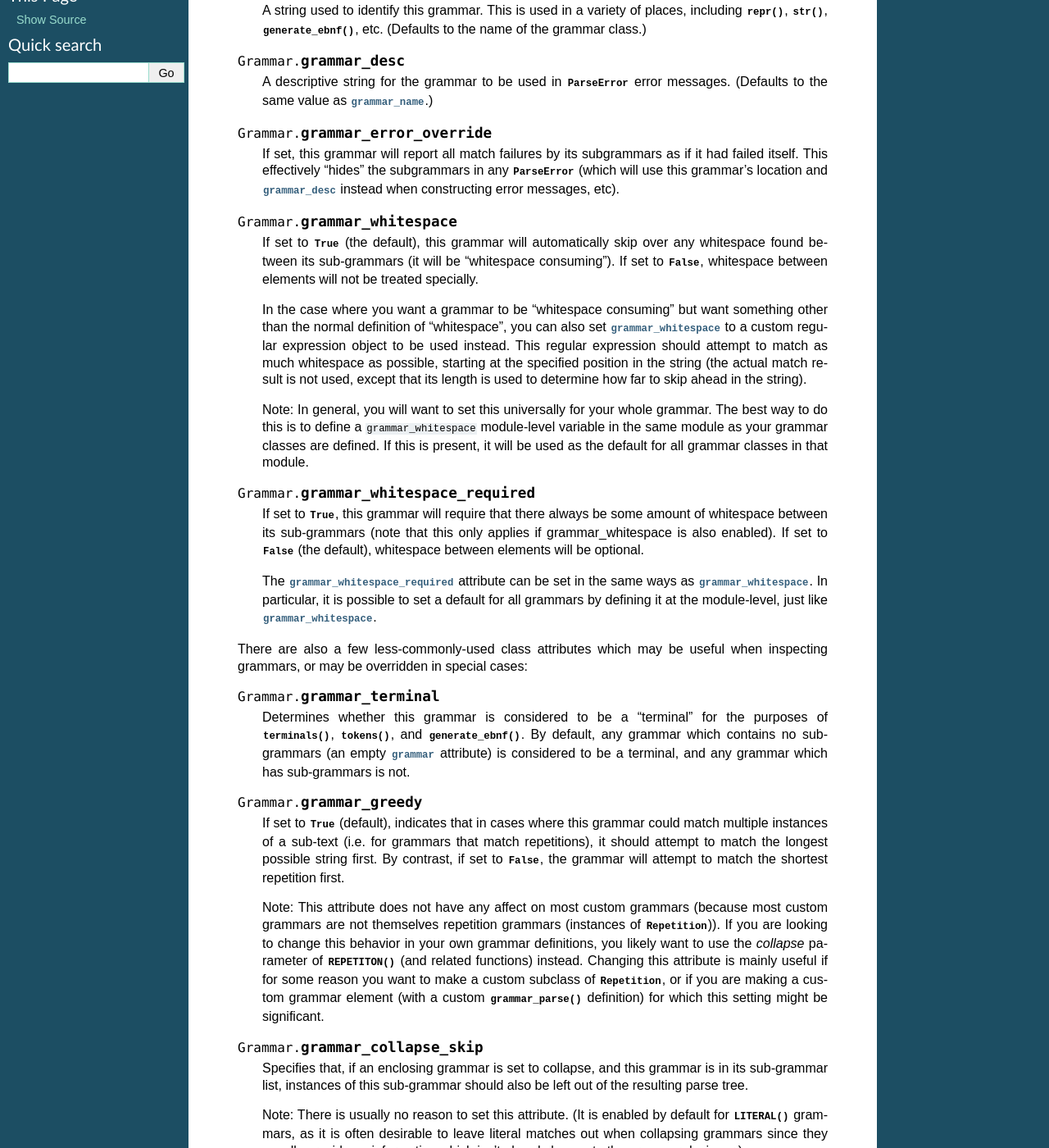
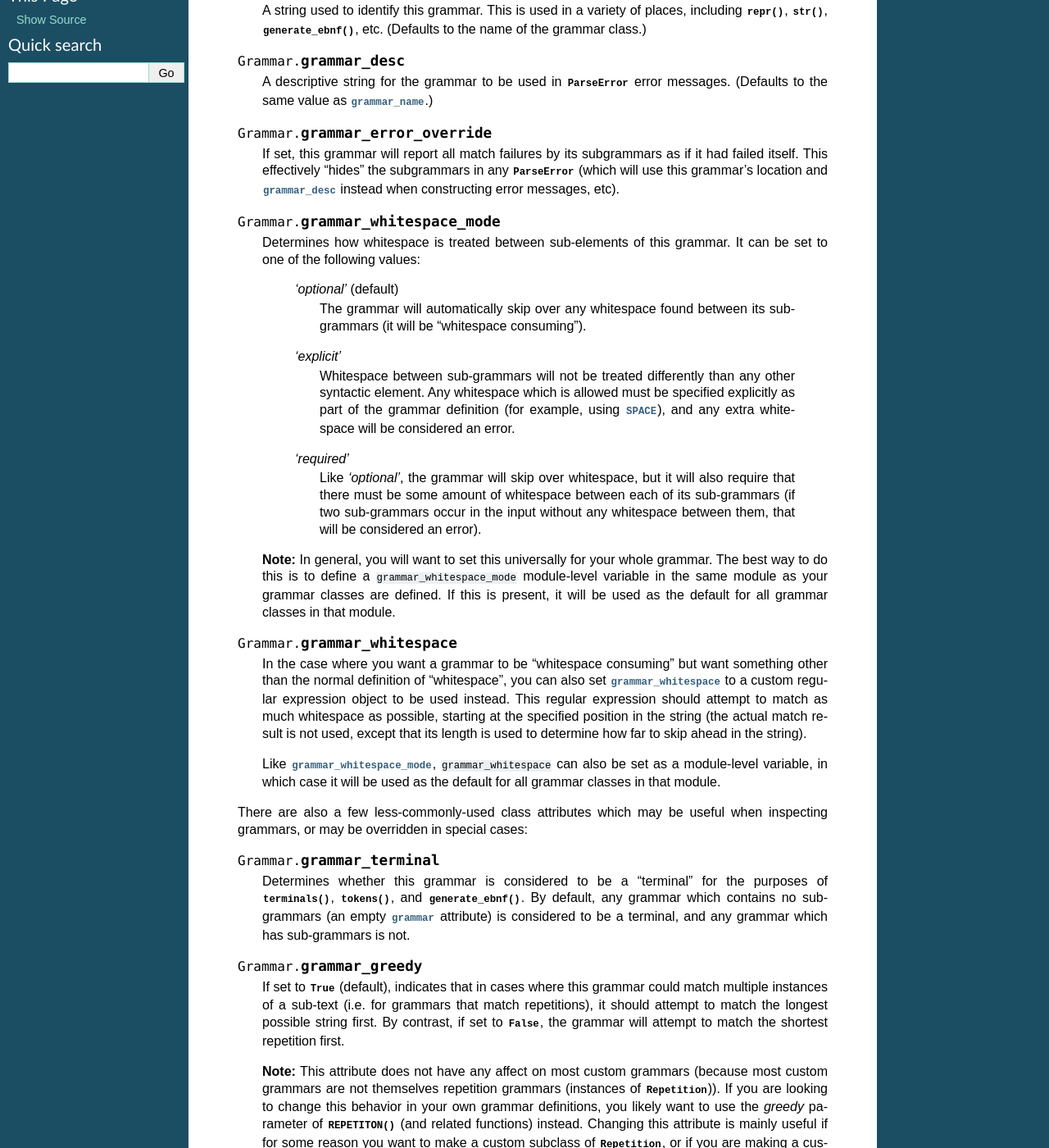
Before and after one commit to foogod/modgrammar, a Sphinx documentation site: the page built from doc/libref.rst, in a window 1280 px wide and 1400 px high, scrolled down 829 px. Shown: the whole window at 82% size. Built offline with Sphinx 7.4.7, drawn with Linux system fonts in a browser that asks for light colours; some of the changed text lies outside the part shown.

Commit message:
Fixed docs to reflect whitespace_required->whitespace_mode change.  Misc other doc fixups.

```diff
--- a/doc/libref.rst
+++ b/doc/libref.rst
@@ -36,19 +36,24 @@ Class Attributes
 
       If set, this grammar will report all match failures by its subgrammars as if it had failed itself.  This effectively "hides" the subgrammars in any :exc:`ParseError` (which will use this grammar's location and :attr:`grammar_desc` instead when constructing error messages, etc).
 
+   .. attribute:: Grammar.grammar_whitespace_mode
+
+      Determines how whitespace is treated between sub-elements of this grammar.  It can be set to one of the following values:
+
+        *'optional'* (default)
+          The grammar will automatically skip over any whitespace found between its sub-grammars (it will be "whitespace consuming").
+        *'explicit'*
+          Whitespace between sub-grammars will not be treated differently than any other syntactic element.  Any whitespace which is allowed must be specified explicitly as part of the grammar definition (for example, using :const:`SPACE`), and any extra whitespace will be considered an error.
+        *'required'*
+          Like *'optional'*, the grammar will skip over whitespace, but it will also require that there must be some amount of whitespace between each of its sub-grammars (if two sub-grammars occur in the input without any whitespace between them, that will be considered an error).
+
+      **Note:** In general, you will want to set this universally for your whole grammar.  The best way to do this is to define a ``grammar_whitespace_mode`` module-level variable in the same module as your grammar classes are defined.  If this is present, it will be used as the default for all grammar classes in that module.
+
    .. attribute:: Grammar.grammar_whitespace
-
-      If set to :const:`True` (the default), this grammar will automatically skip over any whitespace found between its sub-grammars (it will be "whitespace consuming").  If set to :const:`False`, whitespace between elements will not be treated specially.
 
       In the case where you want a grammar to be "whitespace consuming" but want something other than the normal definition of "whitespace", you can also set :attr:`~Grammar.grammar_whitespace` to a custom regular expression object to be used instead.  This regular expression should attempt to match as much whitespace as possible, starting at the specified position in the string (the actual match result is not used, except that its length is used to determine how far to skip ahead in the string).
 
-      Note: In general, you will want to set this universally for your whole grammar.  The best way to do this is to define a ``grammar_whitespace`` module-level variable in the same module as your grammar classes are defined.  If this is present, it will be used as the default for all grammar classes in that module.
-
-   .. attribute:: Grammar.grammar_whitespace_required
-
-      If set to :const:`True`, this grammar will require that there always be some amount of whitespace between its sub-grammars (note that this only applies if grammar_whitespace is also enabled).  If set to :const:`False` (the default), whitespace between elements will be optional.
-
-      The :attr:`~Grammar.grammar_whitespace_required` attribute can be set in the same ways as :attr:`~Grammar.grammar_whitespace`.  In particular, it is possible to set a default for all grammars by defining it at the module-level, just like :attr:`~Grammar.grammar_whitespace`.
+      Like :attr:`~Grammar.grammar_whitespace_mode`, ``grammar_whitespace`` can also be set as a module-level variable, in which case it will be used as the default for all grammar classes in that module.
 
    There are also a few less-commonly-used class attributes which may be useful when inspecting grammars, or may be overridden in special cases:
 
@@ -60,13 +65,13 @@ Class Attributes
 
       If set to :const:`True` (default), indicates that in cases where this grammar could match multiple instances of a sub-text (i.e. for grammars that match repetitions), it should attempt to match the longest possible string first.  By contrast, if set to :const:`False`, the grammar will attempt to match the shortest repetition first.
 
-      Note: This attribute does not have any affect on most custom grammars (because most custom grammars are not themselves repetition grammars (instances of :class:`Repetition`)).  If you are looking to change this behavior in your own grammar definitions, you likely want to use the *collapse* parameter of :func:`REPETITON` (and related functions) instead.  Changing this attribute is mainly useful if for some reason you want to make a custom subclass of :class:`Repetition`, or if you are making a custom grammar element (with a custom :meth:`grammar_parse` definition) for which this setting might be significant.
+      **Note:** This attribute does not have any affect on most custom grammars (because most custom grammars are not themselves repetition grammars (instances of :class:`Repetition`)).  If you are looking to change this behavior in your own grammar definitions, you likely want to use the *greedy* parameter of :func:`REPETITON` (and related functions) instead.  Changing this attribute is mainly useful if for some reason you want to make a custom subclass of :class:`Repetition`, or if you are making a custom grammar element (with a custom :meth:`grammar_parse` definition) for which this setting might be significant.
 
    .. attribute:: Grammar.grammar_collapse_skip
 
       Specifies that, if an enclosing grammar is set to collapse, and this grammar is in its sub-grammar list, instances of this sub-grammar should also be left out of the resulting parse tree.
 
-      Note: There is usually no reason to set this attribute.  (It is enabled by default for :func:`LITERAL` grammars, as it is often desirable to leave literal matches out when collapsing grammars since they usually provide no information which isn't already known to the grammar designer.)
+      **Note:** There is usually no reason to set this attribute.  (It is enabled by default for :func:`LITERAL` grammars, as it is often desirable to leave literal matches out when collapsing grammars since they usually provide no information which isn't already known to the grammar designer.)
 
 Overridable Class Methods
 -------------------------
@@ -146,16 +151,16 @@ The following basic grammar classes/factories are provided from which more compl
 
    .. table::
 
-      ===================== ======================================
+      ===================== ========================================
       Keyword               Class Attribute
-      ===================== ======================================
+      ===================== ========================================
       *collapse*            :attr:`~Grammar.grammar_collapse`
       *collapse_skip*       :attr:`~Grammar.grammar_collapse_skip`
       *greedy*              :attr:`~Grammar.grammar_greedy`
       *tags*                :attr:`~Grammar.grammar_tags`
+      *whitespace_mode*     :attr:`~Grammar.grammar_whitespace_mode`
       *whitespace*          :attr:`~Grammar.grammar_whitespace`
-      *whitespace_required* :attr:`~Grammar.grammar_whitespace_required`
-      ===================== ======================================
+      ===================== ========================================
 
 .. autofunction:: GRAMMAR
 .. function:: G(*subgrammars, **kwargs)
@@ -214,7 +219,7 @@ The following basic grammar classes/factories are provided from which more compl
 
    Match any string of whitespace.
 
-   Note: This may not match as you expect if your grammar is whitespace-consuming (see the :attr:`~Grammar.grammar_whitespace` attribute).
+   **Note:** This may not match as you expect if your grammar is whitespace-consuming (see the :attr:`~Grammar.grammar_whitespace_mode` attribute).
 
 The :mod:`modgrammar.extras` module also contains some additional built-in grammars which can be useful in some contexts.
 
```
Also changed, not shown: other parts of doc/libref.rst (+2 -2 lines), doc/tutorial.rst (+8 -8 lines), modgrammar/__init__.py (+9 -9 lines).
